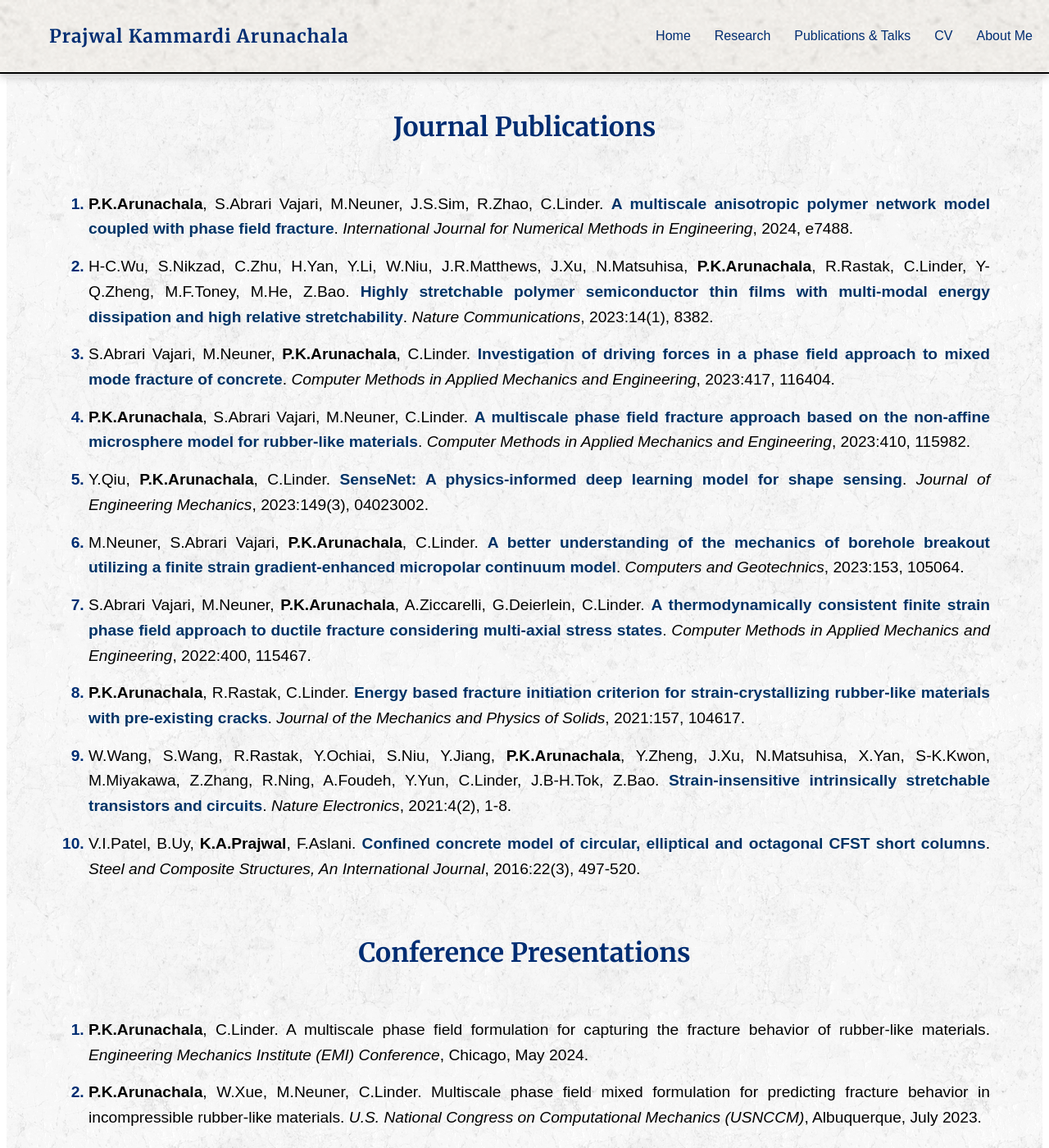
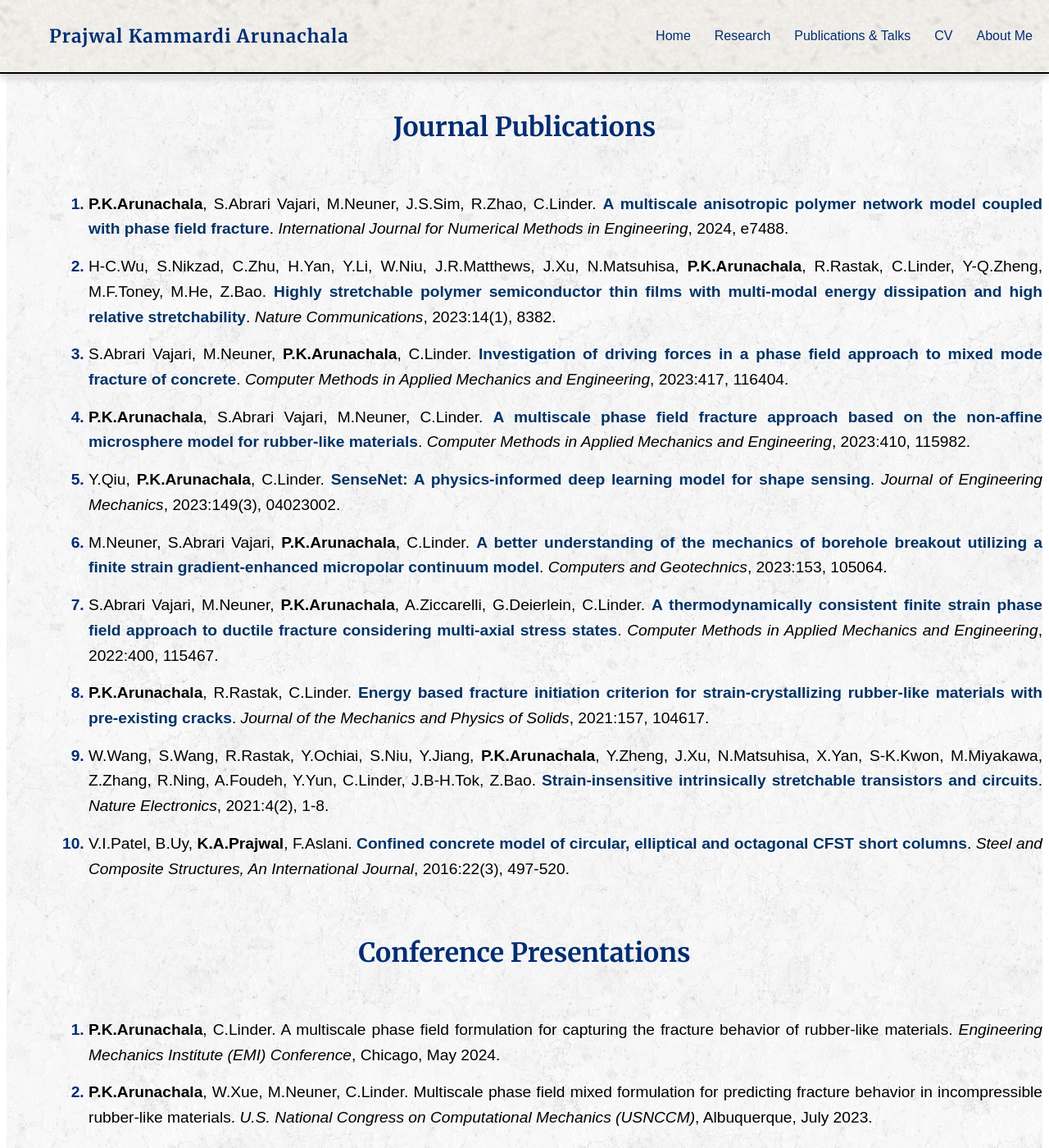
Before and after one commit to prajwalka/prajwalka.github.io, a Jekyll site: the page built from publications.md, in a window 1280 px wide and 1400 px high. Shown: the whole window at 82% size. Built offline with Jekyll 4.4.1, drawn with Linux system fonts in a browser that asks for light colours; some web fonts are replaced.

Commit message:
Updating publications

```diff
--- a/assets/style.css
+++ b/assets/style.css
@@ -289,7 +289,7 @@ p {
   text-align: justify;
   line-height: 1.6; /* Adjust line height for better readability */
   color: #000000;
-  max-width: 1200px; /* Limit width for better text readability */
+  max-width: 1400px; /* Limit width for better text readability */
 }
 
 .publication-list {
```
